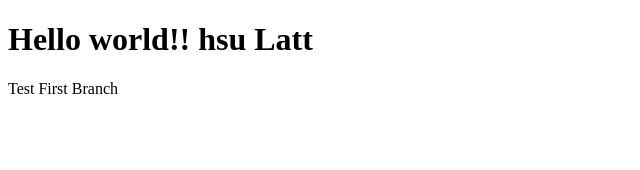
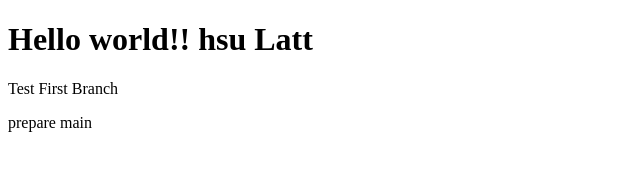
Before and after one commit to HsuLatt/FirstRepo, a plain HTML site: page index.html in a window 1280 px wide. Shown: the whole page, without its empty margins (0-640 px from the left). Drawn offline with Linux system fonts and the light colour scheme.

Commit message:
repairmain

```diff
--- a/index.html
+++ b/index.html
@@ -8,5 +8,6 @@
 <body>
     <h1>Hello world!! hsu Latt</h1>
     <p>Test First Branch</p>
+    <p>prepare main</p>
 </body>
 </html>
```
